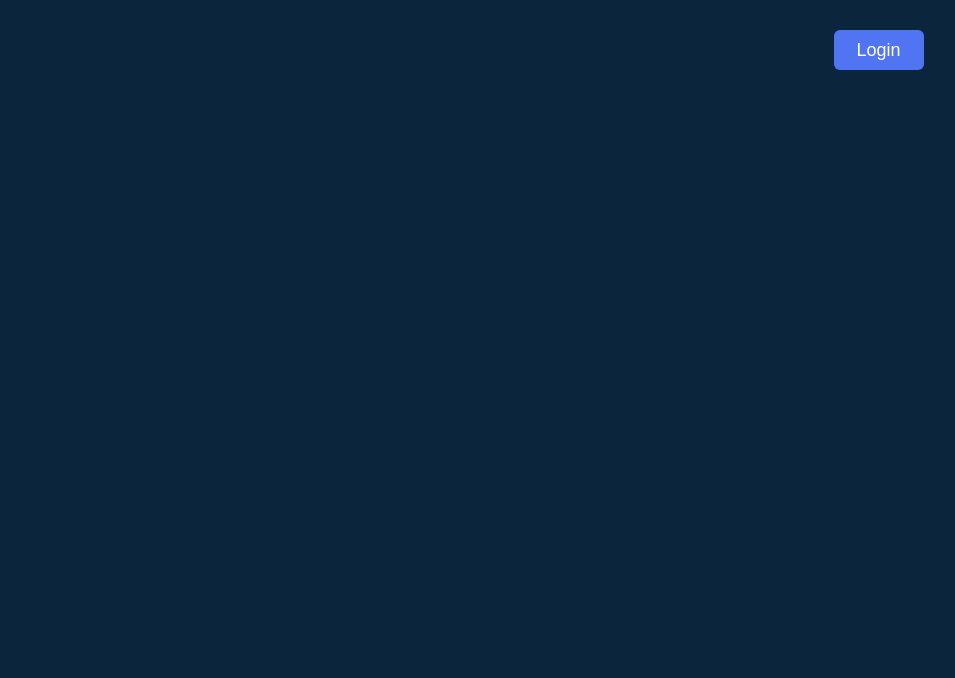
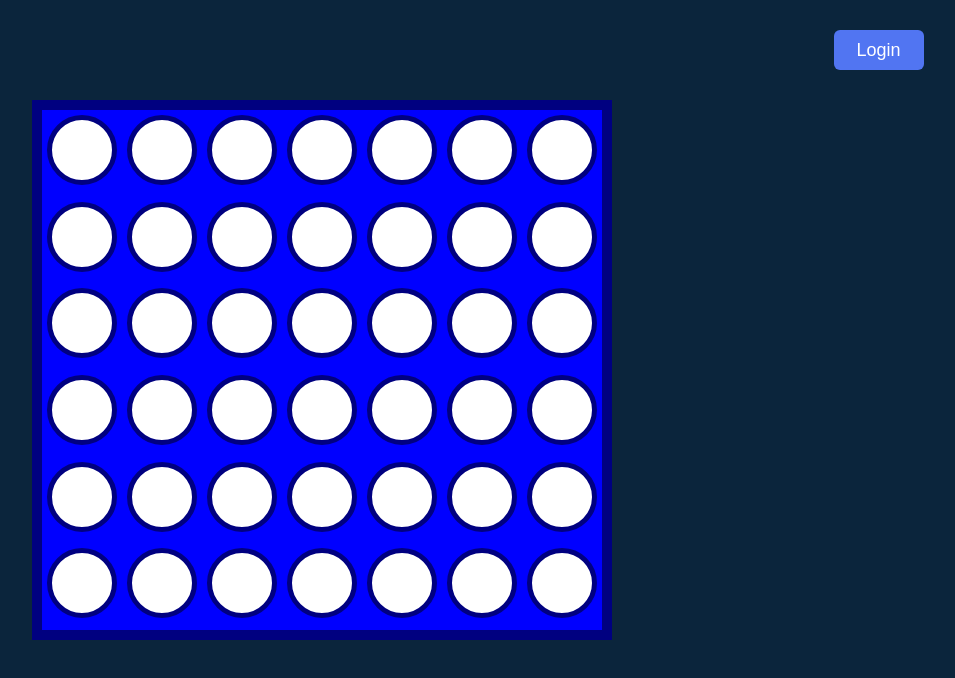
Before and after one commit to SamB032/connect4-website, a React (Create React App) app: page /game in a window 1280 px wide. Before the commit this address had no page. Shown: the top 678 px of the page, without its empty margins (318-1273 px from the left). Built offline with nearby package versions, Linux system fonts and the light colour scheme.

Commit message:
Adds 2 player connect4 game

```diff
--- a/public/index.html
+++ b/public/index.html
@@ -4,10 +4,10 @@
     <meta charset="utf-8" />
     <link rel="icon" href="%PUBLIC_URL%/favicon.ico" />
     <meta name="viewport" content="width=device-width, initial-scale=1" />
-    <meta name="theme-color" content="#000000" />
+    <meta name="theme-color" content="#09215d" />
     <meta
-      name="description"
-      content="Web site created using create-react-app"
+      name="Connect4"
+      content="Play connect4 against a bot"
     />
     <link rel="apple-touch-icon" href="%PUBLIC_URL%/logo192.png" />
     <!--
@@ -24,7 +24,32 @@
       work correctly both with client-side routing and a non-root public URL.
       Learn how to configure a non-root public URL by running `npm run build`.
     -->
-    <title>React App</title>
+    <!-- Start Single Page Apps for GitHub Pages -->
+    <script type="text/javascript">
+      // Single Page Apps for GitHub Pages
+      // MIT License
+      // https://github.com/rafgraph/spa-github-pages
+      // This script checks to see if a redirect is present in the query string,
+      // converts it back into the correct url and adds it to the
+      // browser's history using window.history.replaceState(...),
+      // which won't cause the browser to attempt to load the new url.
+      // When the single page app is loaded further down in this file,
+      // the correct url will be waiting in the browser's history for
+      // the single page app to route accordingly.
+      (function(l) {
+        if (l.search[1] === '/' ) {
+          var decoded = l.search.slice(1).split('&').map(function(s) {
+            return s.replace(/~and~/g, '&')
+          }).join('?');
+          window.history.replaceState(null, null,
+              l.pathname.slice(0, -1) + decoded + l.hash
+          );
+        }
+      }(window.location))
+    </script>
+    <!-- End Single Page Apps for GitHub Pages -->
+
+    <title>Connect4</title>
   </head>
   <body>
     <noscript>You need to enable JavaScript to run this app.</noscript>
--- a/src/App.js
+++ b/src/App.js
@@ -3,8 +3,12 @@ import {useEffect} from 'react';
 
 import Home from './pages/Home';
 import Navbar from './components/Navbar';
+import GameBoard from './components/GameBoard'
+
+import PageNotFound from './pages/PageNotFound';
 import 'bootstrap/dist/css/bootstrap.min.css';
 import './App.css';
+
 
 function App() {
 
@@ -18,6 +22,8 @@ function App() {
         <Navbar/>
         <Routes>
           <Route path="/" element={<Home />} />
+          <Route path="/game" element={<GameBoard/>} />
+          <Route path="*" element={<PageNotFound />} />
         </Routes>
       </Router>
     </div>
--- /dev/null
+++ b/src/Helpers/gameFunctions.js
@@ -0,0 +1,142 @@
+// Not 0 since this messes up JS comparison operator
+const PLAYER = 1;
+const BOT = 2;
+
+const NUMBER_OF_ROWS = 6;
+const NUMBER_OF_COLUMNS = 7;
+
+var gameOver = false; // used to keep track of when the game has ended
+var currentPlayer = PLAYER;  //Keeps track of whos go it is
+var currentColumns = [5, 5, 5, 5, 5, 5, 5]; // What height of each column is at
+
+export function setGame() {
+    const initialBoard = [];
+
+    //Make a 2 dimensional array for the game board
+    for (let row = 0; row < NUMBER_OF_ROWS; row++) {
+        const row = [];
+
+        for (let col = 0; col < NUMBER_OF_COLUMNS; col++) {
+            row.push(null);
+        }
+        initialBoard.push(row);
+    }
+    return initialBoard;
+}
+
+export function checkForWinner(board) {
+    //Check horizontal
+    for (let row = 0; row < NUMBER_OF_ROWS; row++) {
+        for (let col = 0; col < NUMBER_OF_COLUMNS - 3; col++){
+           if (board[row][col]) {
+               if (board[row][col] === board[row][col + 1] && board[row][col + 1] === board[row][col + 2] && board[row][col + 2] === board[row][col + 3]) {
+                    return [row, col];
+               }
+           }
+        }
+   }
+
+   //Check vertical
+   for (let col = 0; col < NUMBER_OF_COLUMNS; col++) {
+       for (let row = 0; row < NUMBER_OF_ROWS - 3; row++) {
+           if (board[row][col]) {
+               if (board[row][col] === board[row + 1][col] && board[row + 1][col] === board[row + 2][col] && board[row + 2][col] === board[row + 3][col]) {
+                    return [row, col];
+               }
+           }
+       }
+   }
+
+   // check anti diagonal
+   for (let row = 0; row < NUMBER_OF_ROWS - 3; row++) {
+       for (let col = 0; col < NUMBER_OF_COLUMNS - 3; col++) {
+           if (board[row][col]) {
+               if (board[row][col] === board[row + 1][col + 1] && board[row + 1][col + 1] === board[row + 2][col + 2] && board[row + 2][col + 2] === board[row + 3][col + 3]) {
+                    return [row, col];
+               }
+           }
+       }
+   }
+
+   // check diagonal
+   for (let row = 3; row < NUMBER_OF_ROWS; row++) {
+       for (let col = 0; col < NUMBER_OF_COLUMNS - 3; col++) {
+           if (board[row][col]) {
+               if (board[row][col] === board[row - 1][col + 1] && board[row - 1][col + 1] === board[row - 2][col + 2] && board[row - 2][col + 2] === board[row - 3][col + 3]) {
+                    return [row, col];
+               }
+           }
+       }
+   }
+    //Game is still in play, neither player has met the winning constraint yet
+    return false;
+}
+
+export function renderBoard(board, functionToRun) {
+    const cells = [];
+
+    const handleSetPiece = (event) => {
+        functionToRun(board, event.target.id.split("-"));
+    }
+
+    //For each cell, create a div element, css styling makes it a circle
+    for (let row = 0; row < NUMBER_OF_ROWS; row++) {
+        for (let col = 0; col < NUMBER_OF_COLUMNS; col++) {
+            const cellId = `${row}-${col}`;
+            cells.push(<div key={cellId} id={cellId} className="tile" onClick={handleSetPiece}></div>);
+        }
+    }
+    return cells;
+}
+
+export function setPiece(board, coords) {
+    if (gameOver) {
+        return;
+    }
+
+    // Get row and column of item pressed
+    let row = parseInt(coords[0]);
+    let col = parseInt(coords[1]);
+
+    // Find the row number in the column the item needs to be pressed on
+    row = currentColumns[col];
+
+    //Returns if the column is already full
+    if (row < 0) {
+        return;
+    }
+
+    //Update the board to reflect the adding of the piece
+    board[row][col] = currentPlayer;
+
+    let tile = document.getElementById(row.toString() + "-" + col.toString());
+
+    if (currentPlayer === PLAYER) {
+        tile.classList.add("red-piece");
+        currentPlayer = BOT;
+    } else {
+        tile.classList.add("yellow-piece");
+        currentPlayer = PLAYER;
+    }
+
+    row--; //Decrement the new column height to reflect the adding of the disk
+    currentColumns[col] = row; //update the array
+
+
+    let winningCoordinate = checkForWinner(board); //if a player has won, it returns coordinates, otherwise false.
+    if (winningCoordinate){ //This code checks to see who has won
+
+        gameOver = true; //Makes it so that once the game has finshed, the game cannot continue
+        row = winningCoordinate[0];
+        col = winningCoordinate[1];
+
+        if (board[row][col] === PLAYER) {
+            //the player has won
+            console.log("PLAYER WINS");
+        } else if (board[row][col] === BOT) {
+            //The bot has won
+            console.log("BOT WINS");
+        }
+    }
+    return;
+}
--- /dev/null
+++ b/src/components/GameBoard.js
@@ -0,0 +1,16 @@
+import {useState} from 'react';
+import '../styles/GameBoard.css';
+
+import {setGame, renderBoard, setPiece} from '../Helpers/gameFunctions.js'
+
+function GameBoard(){
+    const [board, setBoard] = useState(setGame());
+
+    return (
+        <div className="board">
+            {renderBoard(board, setPiece)}
+        </div>
+    );
+};
+
+export default GameBoard;
--- a/src/components/Navbar.js
+++ b/src/components/Navbar.js
@@ -6,10 +6,10 @@ function Navbar() {
     return (
         <div className="navbar">
             <div className="links">
-                <Button bsPrefix="nav-button" class="nav-button">Login</Button>{' '}
+                <Button bsPrefix="nav-button" className="nav-button">Login</Button>{' '}
             </div>
         </div>
-    )
+    );
 }
 
 export default Navbar;
--- a/src/pages/Home.js
+++ b/src/pages/Home.js
@@ -2,7 +2,7 @@ import React from 'react';
 import Button from 'react-bootstrap/Button';
 
 import '../styles/Home.css';
-import image from '../assets/placeholder.png'
+import image from '../assets/connect4game.webp'
 
 function Home() {
     return (
--- /dev/null
+++ b/src/pages/PageNotFound.js
@@ -0,0 +1,10 @@
+function PageNotFound() {
+    return (
+      <div className="text">
+          <h1 style={{color: "white"}}>Error 404 Page not found</h1>
+          {/* Needs to render a return button */}
+      </div>
+    );
+}
+
+export default PageNotFound;
--- /dev/null
+++ b/src/styles/GameBoard.css
@@ -0,0 +1,42 @@
+.board {
+    height: 540px;
+    width: 580px;
+
+    background-color: blue;
+    border: 10px solid navy;
+    margin: 0 auto;
+    display: flex;
+    flex-wrap: wrap;
+}
+
+.tile {
+    height: 70px;
+    width: 70px;
+    margin: 5px;
+
+    /* Circle */
+    background-color: white;
+    border-radius: 50%;
+    border: 5px solid navy;
+}
+
+.red-piece {
+    background-color: red;
+}
+
+.yellow-piece {
+    background-color: yellow;
+}
+
+@media only screen and (max-width: 800px) {
+    .board {
+        height: 375px;
+        width: 381px;
+    }
+
+    .tile {
+        height: 45px;
+        width: 45px;
+        margin: 3px;
+    }
+}
--- a/src/styles/Home.css
+++ b/src/styles/Home.css
@@ -18,8 +18,8 @@
 .image {
     justify-content: center;
     padding-top: 35px;
-    width: 30%;
-    height: 30%;
+    width: 25%;
+    height: 25%;
 }
 
 .difficulty {
@@ -51,8 +51,8 @@
 
 @media only screen and (max-width: 800px) {
     .text {
-        padding-left: 30px;
-        padding-right: 30px;
+        padding-left: 25px;
+        padding-right: 25px;
     }
 
     .image {
```
Also changed, not shown: public/404.html (added, +40 -0 lines), src/assets/connect4game.webp (added), src/assets/placeholder.png (deleted).
